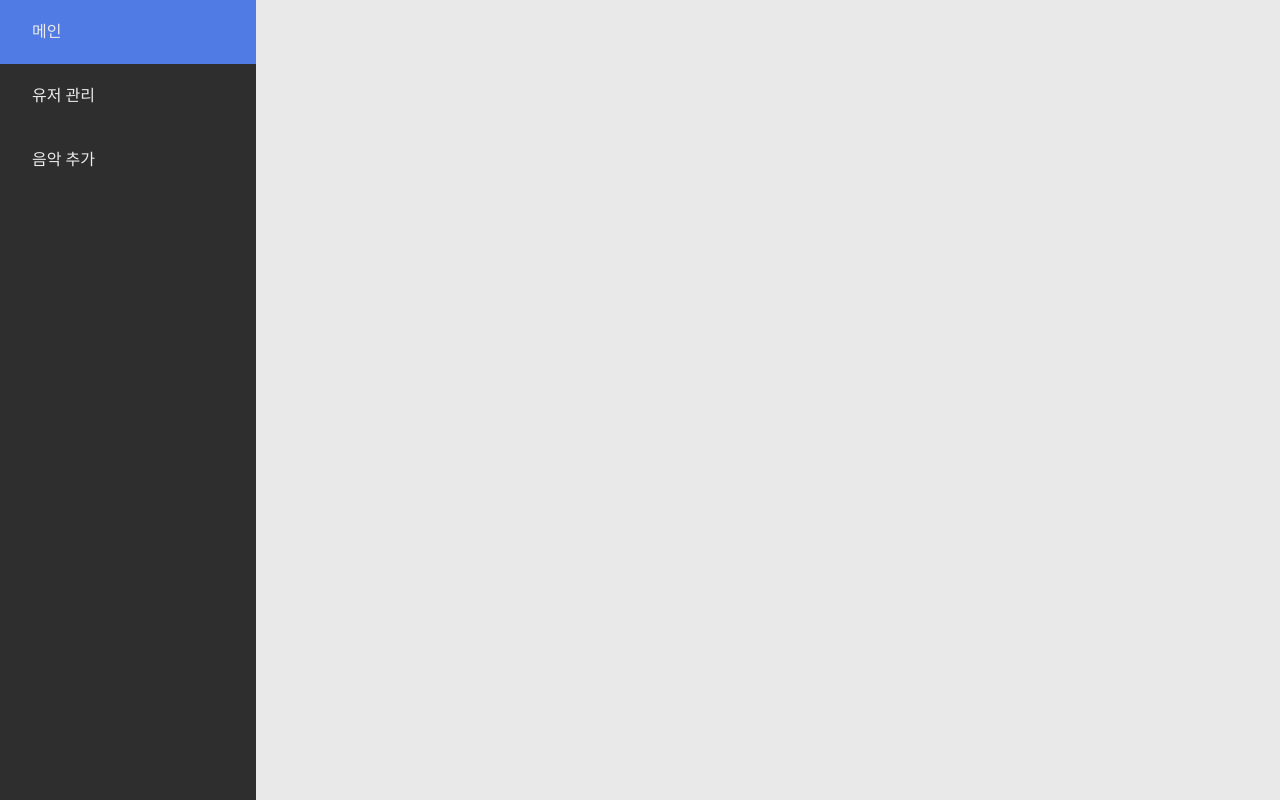
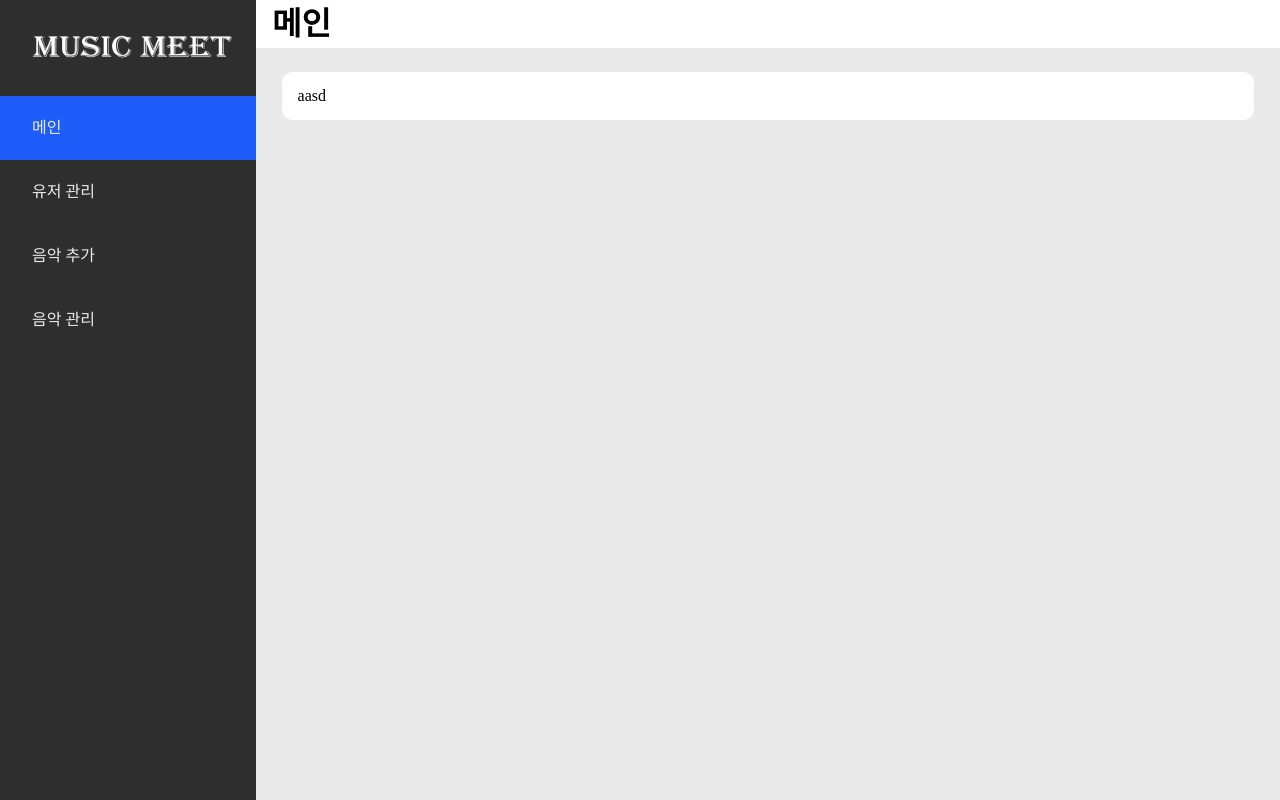
Before and after one commit to MUSIC-MEET/admin, a React (Create React App) app in the folder Frontend/: page / in a window 1280 px wide. Before the commit this address had no page. Built offline with nearby package versions, Linux system fonts and the light colour scheme; a web font is replaced by a local one.

Commit message:
add: Logo 추가 및 메뉴 몇개 더 추가

```diff
--- a/Frontend/src/App.tsx
+++ b/Frontend/src/App.tsx
@@ -1,9 +1,10 @@
 import { css } from "@emotion/react";
-import Title from "components/common/Title";
 import Menu from "components/Menu/Menu";
 import React from "react";
 import { Route, Routes } from "react-router-dom";
+
 import Music from "components/pages/Music/Index";
+import Main from "components/pages/Main/Index";
 
 function App() {
     return (
@@ -11,6 +12,7 @@ function App() {
             <Menu className="menu" />
             <article className="content">
                 <Routes>
+                    <Route path="/" element={<Main />} />
                     <Route path="/music/*" element={<Music />} />
                 </Routes>
             </article>
--- a/Frontend/src/components/Menu/Menu.tsx
+++ b/Frontend/src/components/Menu/Menu.tsx
@@ -1,4 +1,5 @@
 import { css } from "@emotion/react";
+import Logo from "components/common/Logo";
 import React, { useEffect } from "react";
 import Nav from "./Nav/Nav";
 
@@ -18,7 +19,7 @@ function Menu(props: MenuProps) {
             className={`${props.className}`}
             css={style}
         >
-
+            <Logo />
             <Nav />
         </aside>
     );
@@ -28,5 +29,10 @@ function Menu(props: MenuProps) {
 const style = css`
     background-color: rgb(47, 46, 47);
     color: #ebebeb;
+    & > .logo {
+        width: 12.5rem;
+        height: 6rem;
+        margin-left: 2rem;
+    }
 `;
 export default React.memo(Menu);
--- a/Frontend/src/components/Menu/Nav/Nav.tsx
+++ b/Frontend/src/components/Menu/Nav/Nav.tsx
@@ -18,6 +18,7 @@ function Nav(props: BaseProps) {
         { name: "메인", path: "/", index: 1 },
         { name: "유저 관리", path: "/user", index: 2 },
         { name: "음악 추가", path: "/music/add", index: 3 },
+        { name: "음악 관리", path: "/music/manage", index: 4 },
     ], []);
 
 
--- /dev/null
+++ b/Frontend/src/components/common/Logo.tsx
@@ -0,0 +1,23 @@
+import React from "react";
+import logo from "assets/logo.png";
+import { css } from "@emotion/react";
+function Logo() {
+    return (
+        <figure
+            className="logo"
+            css={style}
+        >
+            <img src={logo} />
+        </figure>
+    );
+}
+
+const style = css`
+    img {
+        width: 100%;
+        height: 100%;
+        object-fit: fill;
+    }
+`;
+
+export default Logo;
--- /dev/null
+++ b/Frontend/src/components/pages/Main/Index.tsx
@@ -0,0 +1,16 @@
+import Title from "components/common/Title";
+import SectionWrapper from "components/UI/SectionWrapper";
+import React from "react";
+
+function Index() {
+    return (
+        <React.Fragment>
+            <Title>{"메인"}</Title>
+            <SectionWrapper>
+                {"aasd"}
+            </SectionWrapper>
+        </React.Fragment>
+    );
+}
+
+export default Index;
--- /dev/null
+++ b/Frontend/src/custom.d.ts
@@ -0,0 +1,3 @@
+declare module "*.png";
+declare module "*.jpg";
+declare module "*.jpeg";
```
Also changed, not shown: Frontend/src/components/Menu/MenuItem.tsx (deleted, +0 -9 lines), Frontend/src/assets/logo.png (added).
